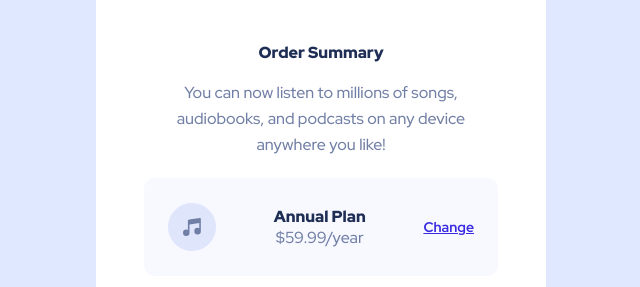
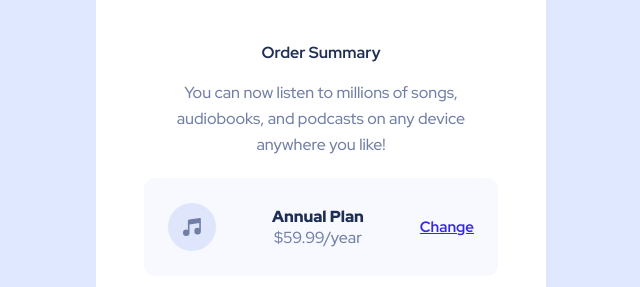
Before and after one commit to sonarin-toun/order-summary-component-main-newbie, a website built with Vite: page index.html in a window 1280 px wide. Shown: the part 284-571 px from the top of the page, 319-959 px from the left. Built offline with nearby package versions, Linux system fonts and the light colour scheme; files whose address does not match are found by name.

Commit message:
fix accessibility issues

```diff
--- a/styles/scss/main.scss
+++ b/styles/scss/main.scss
@@ -79,8 +79,7 @@ main {
   }
 
   > h1 {
-    font-weight: $font-weight-black;
-    /*font-size: $font-size-28;*/
+    font-size: $font-size-28;
     font-size: 1rem;
     margin-bottom: 17px;
 
@@ -186,7 +185,7 @@ main {
 
   > a {
     margin-left: auto;
-    font-size: $font-size-14;
+    font-size: $font-size-15;
     color: $color-main;
     font-weight: $font-weight-bold;
 
```
Also changed, not shown: dist/index.html, styles/css/main.css, 5 other files.
